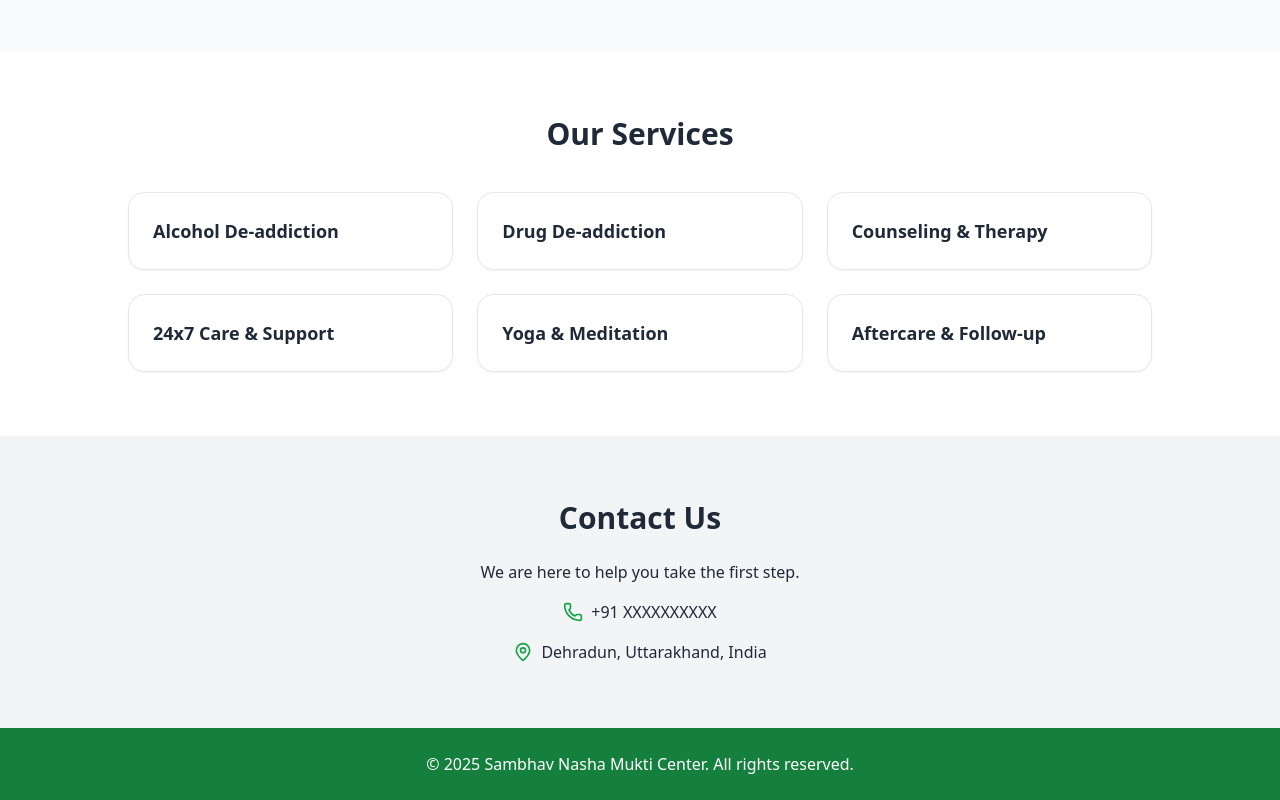
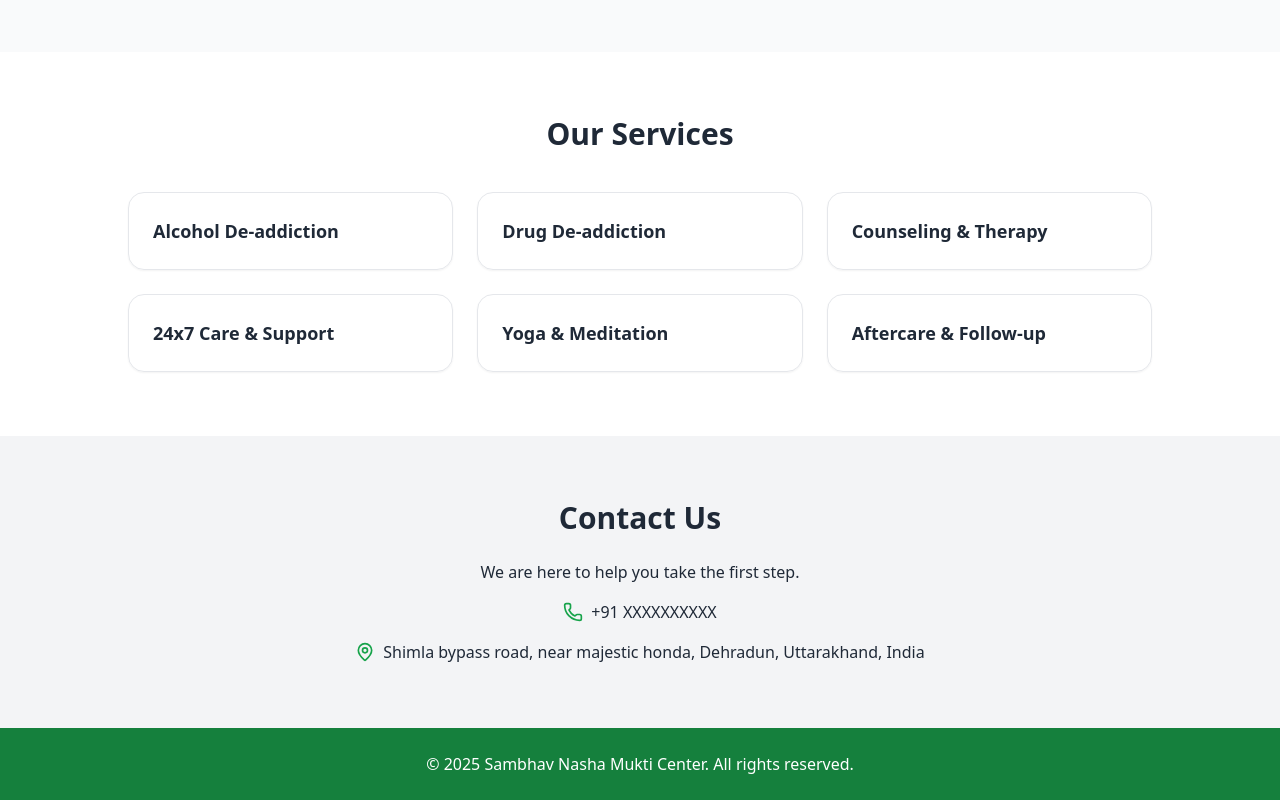
Before and after one commit to sambhavrehab1-boop/sambhav, a React (Vite) app: page / in a window 1280 px wide. Shown: the part 656-1456 px from the top of the page. Built offline with nearby package versions, Linux system fonts and the light colour scheme.

Commit message:
second commit

```diff
--- a/src/App.tsx
+++ b/src/App.tsx
@@ -14,7 +14,7 @@
             शराब, नशा और अन्य लतों से मुक्ति के लिए सुरक्षित और भरोसेमंद उपचार
           </p>
           <a
-            href="tel:+91XXXXXXXXXX"
+            href="tel:+9174678452235"
             className="inline-block bg-white text-green-700 font-semibold px-8 py-3 rounded-2xl shadow-lg hover:bg-gray-100"
           >
             Call Now for Help
@@ -83,7 +83,7 @@
             </div>
             <div className="flex items-center gap-2">
               <MapPin className="w-5 h-5 text-green-600" />
-              <span>Dehradun, Uttarakhand, India</span>
+              <span>Shimla bypass road, near majestic honda, Dehradun, Uttarakhand, India</span>
             </div>
           </div>
         </div>
```
